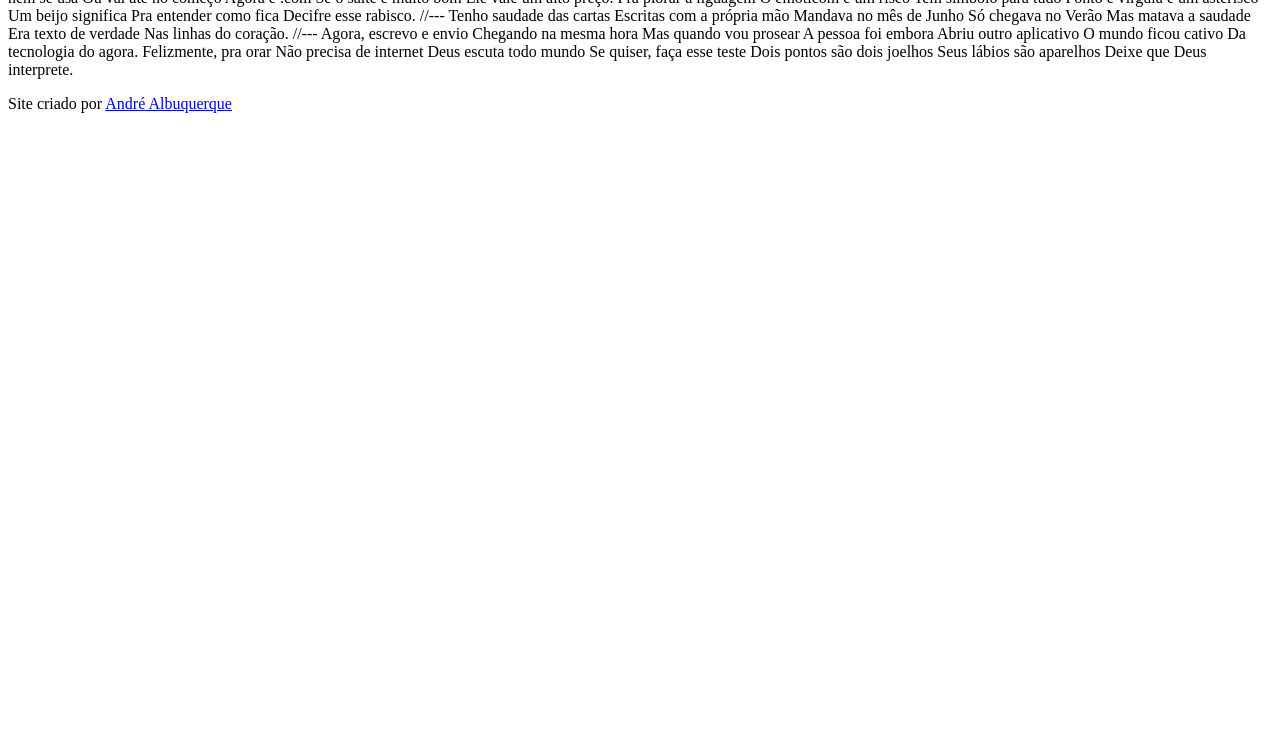
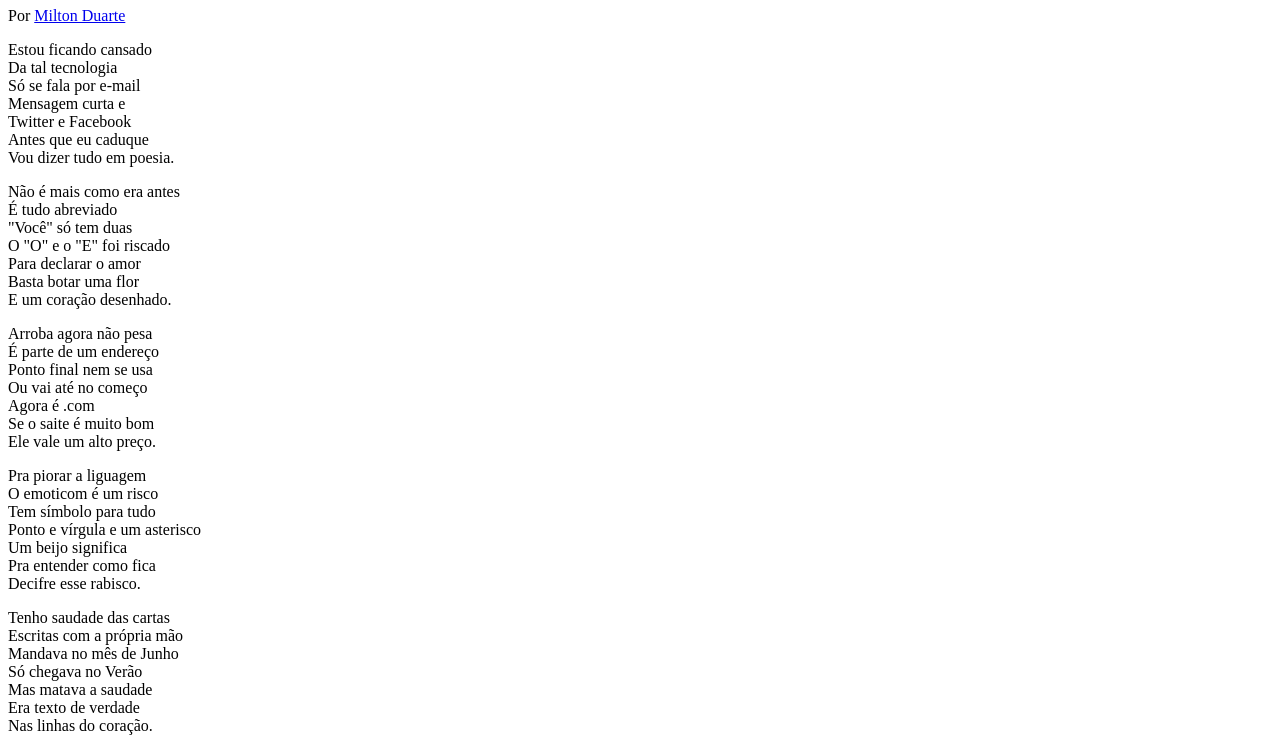
Before and after one commit to AndreAlbuqerque/Projeto3, a plain HTML site: page Projeto cordel/imagens/index.html in a window 1280 px wide. Shown: the part 73-821 px from the top of the page. Before the commit the page ends 800 px from the top, so only its background shows below. Drawn offline with Linux system fonts and the light colour scheme.

Commit message:
atualizado

```diff
--- a/Projeto cordel/imagens/index.html
+++ b/Projeto cordel/imagens/index.html
@@ -3,78 +3,103 @@
 <head>
     <meta charset="UTF-8">
     <meta name="viewport" content="width=device-width, initial-scale=1.0">
-    <title>Document</title>
+    <title>Cordel Moderno</title>
+    <link rel="stylesheet" href="style.css">
+
 </head>
 <body>
     <header>
-        Cordel Moderno
-        Por <a href="https://www.recantodasletras.com.br/poesias/3186743" target="_blank">Milton Duarte</a>
+        <h1>Cordel Moderno</h1>
+        <p>Por <a href="https://www.recantodasletras.com.br/poesias/3186743" target="_blank">Milton Duarte</a></p>
 
     </header>
 
-        Estou ficando cansado
-        Da tal tecnologia
-        Só se fala por e-mail
-        Mensagem curta e fria
-        Twitter e Facebook
-        Antes que eu caduque
-        Vou dizer tudo em poesia.
+        <section>
+            <p>
+                Estou ficando cansado <br>
+                Da tal tecnologia <br>
+                Só se fala por e-mail <br>
+                Mensagem curta e  <br>
+                Twitter e Facebook <br>
+                Antes que eu caduque <br>
+                Vou dizer tudo em poesia.
+            </p>
+        </section>
 
-        //---
 
-        Não é mais como era antes
-        É tudo abreviado
-        "Você" só tem duas letras
-        O "O" e o "E" foi riscado
-        Para declarar o amor
-        Basta botar uma flor
-        E um coração desenhado.
+        <section>
+            <p>
+                Não é mais como era antes <br>
+                É tudo abreviado <br>
+                "Você" só tem duas  <br>
+                O "O" e o "E" foi riscado <br>
+                Para declarar o amor <br>
+                Basta botar uma flor <br>
+                E um coração desenhado.
+            </p>
+        </section>
 
-        //---
 
-        Arroba agora não pesa
-        É parte de um endereço
-        Ponto final nem se usa
-        Ou vai até no começo
-        Agora é .com
-        Se o saite é muito bom
-        Ele vale um alto preço.
 
-        Pra piorar a liguagem
-        O emoticom é um risco
-        Tem símbolo para tudo
-        Ponto e vírgula e um asterisco
-        Um beijo significa
-        Pra entender como fica
-        Decifre esse rabisco.
+        <section>
+            <p>
+                Arroba agora não pesa <br>
+                É parte de um endereço <br>
+                Ponto final nem se usa <br>
+                Ou vai até no começo <br>
+                Agora é .com <br>
+                Se o saite é muito bom <br>
+                Ele vale um alto preço. <br>
+            </p>
 
-        //---
+            <p>
+                Pra piorar a liguagem <br>
+                O emoticom é um risco <br>
+                Tem símbolo para tudo <br>
+                Ponto e vírgula e um asterisco <br>
+                Um beijo significa <br>
+                Pra entender como fica <br>
+                Decifre esse rabisco.
+            </p>
+        </section>
 
-        Tenho saudade das cartas
-        Escritas com a própria mão
-        Mandava no mês de Junho
-        Só chegava no Verão
-        Mas matava a saudade
-        Era texto de verdade
-        Nas linhas do coração.
 
-        //---
 
-        Agora, escrevo e envio
-        Chegando na mesma hora
-        Mas quando vou prosear
-        A pessoa foi embora
-        Abriu outro aplicativo
-        O mundo ficou cativo
-        Da tecnologia do agora.
+        <section>
+            <p>
+                Tenho saudade das cartas <br>
+                Escritas com a própria mão <br>
+                Mandava no mês de Junho <br>
+                Só chegava no Verão <br>
+                Mas matava a saudade <br>
+                Era texto de verdade <br>
+                Nas linhas do coração.
+            </p>
+        </section>
 
-        Felizmente, pra orar
-        Não precisa de internet
-        Deus escuta todo mundo
-        Se quiser, faça esse teste
-        Dois pontos são dois joelhos
-        Seus lábios são aparelhos
-        Deixe que Deus interprete.
+
+        <section>
+            <p>
+                Agora, escrevo e envio <br>
+                Chegando na mesma hora <br>
+                Mas quando vou prosear <br>
+                A pessoa foi embora <br>
+                Abriu outro aplicativo <br>
+                O mundo ficou cativo <br>
+                Da tecnologia do agora. <br>
+            </p>
+
+            <p>
+                Felizmente, pra orar <br>
+                Não precisa de internet <br>
+                Deus escuta todo mundo <br>
+                Se quiser, faça esse teste <br>
+                Dois pontos são dois joelhos <br>
+                Seus lábios são aparelhos <br>
+                Deixe que Deus interprete.
+            </p>
+        </section>
+
         <footer>
             <p>Site criado por <a href="#" target="_blank">André Albuquerque</a> </p>
         </footer>
```
Also changed, not shown: Projeto cordel/imagens/style.css (added).
